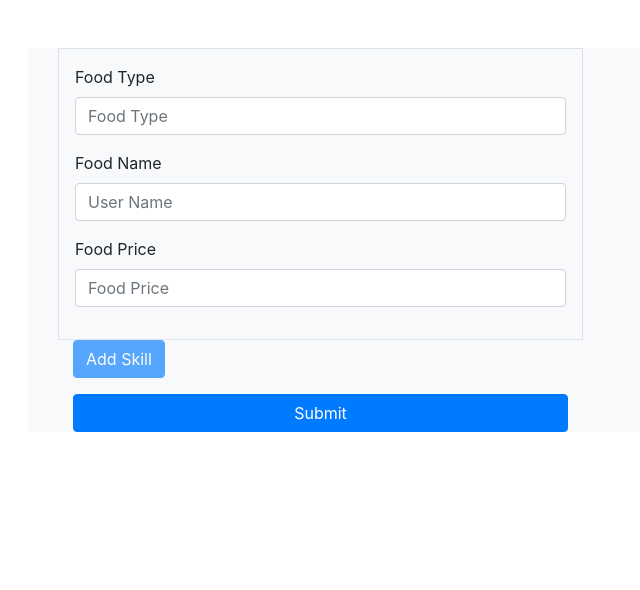
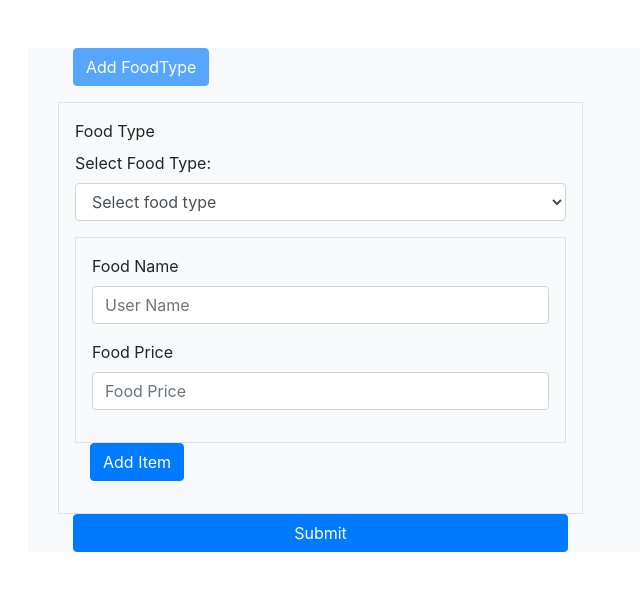
Before and after one commit to karthi2396/domorespices, an Angular app: page /createInventry in a window 1280 px wide. Shown: the top 590 px of the page, without its empty margins (42-682 px from the left). Built offline with nearby package versions, Linux system fonts and the light colour scheme.

Commit message:
completed onboard fuctionlities fully

```diff
--- a/src/app/create-inventry/create-inventry.component.html
+++ b/src/app/create-inventry/create-inventry.component.html
@@ -1,48 +1,78 @@
     <div class="container bg-light vertical-center">
     <div class="col-md-6 col-sm-12 mt-5 ">
-    <form [formGroup]="inventryForm" #userForm="ngForm" (ngSubmit)="createInventry()">
-      <div formArrayName="skills"  *ngFor="let skill of inventryForm.get('skills').controls; let i = index">
+    <form [formGroup]="inventryForm" #userForm="ngForm" >
+
+        <div formArrayName="hotelFoods"  *ngFor="let foods of inventryForm.controls.hotelFoods.controls; let i = index">
+            <div class="form-group">
+                <div class="col-md-offset-2 col-md-4">
+                  <button type="button" [disabled]="inventryForm.get('hotelFoods').invalid" class="btn btn-primary"  (click)="addFoodTypeButtonClick(i)">
+                    Add FoodType
+                  </button>
+                </div>
+              </div>
+          <div class="col-sm-6 " *ngIf="inventryForm.get('hotelFoods').length>1">
+            <button type="button" class="btn btn-danger btn-md float-right"
+                    title="Delete Skill" (click)="removeFoodType(i)">
+              <span class="glyphicon glyphicon-remove"></span>
+            </button>
+          </div>
+          <div [formGroupName]="i" class="border p-3">
+           <div class="form-group" >
+            <label >Food Type</label>
+
+            <!-- <input type="text"  class="form-control form-control-m"
+            formControlName="foodtype" name="inventryfoodtype" placeholder="Food Type"> -->
+            <div class="form-group">
+              <label for="sel1">Select Food Type:</label>
+              <select formControlName="foodtype" class="form-control" id="sel1">
+                <option value="" selected disabled>Select food type</option>
+                <option [disabled]="disableBreakFast">BREAKFAST</option>
+                <option [disabled]="disableLunch">LUNCH</option>
+                <option [disabled]="disableDinner">DINNER</option>
+              </select>
+            </div>
+            <span class="text-danger" id="password" *ngIf="foods.get('foodtype').errors?.required&&userForm.submitted">
+              Food Type is required
+            </span>
+          </div>
+
+        <div formArrayName="foodDetails"  *ngFor="let itemDetails of foods.controls.foodDetails.controls; let i = index">
         <hr *ngIf="i>0">
         <div [formGroupName]="i" class="border p-3">
-            <div class="col-sm-6 " *ngIf="inventryForm.get('skills').length>1">
+          <div class="col-sm-6 " *ngIf="foods.get('foodDetails').length>1">
             <button type="button" class="btn btn-danger btn-md float-right"
-                        title="Delete Skill" (click)="removeSkillButtonClick(i)">
+                    title="Delete Skill" (click)="removeFoodDetilas(i,i)">
               <span class="glyphicon glyphicon-remove"></span>
             </button>
           </div>
       <div class="form-group" >
-            <label [attr.for]="'type'+i">Food Type</label>
+        <label >Food Name</label>
+        <input type="text"  class="form-control form-control-m"
+        formControlName="food"  placeholder="User Name" required>
 
-            <input type="text"  class="form-control form-control-m" required [id]="'type'+i"
-            formControlName="type" name="inventryfoodtype" placeholder="Food Type">
-            <span class="text-danger" id="password" *ngIf="skill.get('type').errors?.required&&userForm.submitted">
-              Food Type is required
-            </span>
-
-      </div>
-      <div class="form-group" >
-        <label [attr.for]="'food'+i">Food Name</label>
-        <input type="text"  class="form-control form-control-m" [id]="'food'+i"
-        formControlName="food"  placeholder="User Name" required>
-        <span class="text-danger" id="password" *ngIf="skill.get('food').errors?.required&&userForm.submitted">
+        <span class="text-danger" id="password" *ngIf="itemDetails.get('food').errors?.required&&userForm.submitted">
           Food Name is required
         </span>
       </div>
       <div class="form-group" >
-        <label [attr.for]="'price'+i">Food Price</label>
-        <input type="text"  class="form-control form-control-m" required [id]="'price'+i"
+        <label>Food Price</label>
+        <input type="text"  class="form-control form-control-m" required
         formControlName="price"  placeholder="Food Price">
-        <span class="text-danger" id="password" *ngIf="skill.get('price').errors?.required&&userForm.submitted">
-          Food Type is required
+        <span class="text-danger" id="password" *ngIf="itemDetails.get('price').errors?.required&&userForm.submitted">
+          Food Price is required
         </span>
       </div>
+
   </div>
+
       </div>
       <div class="form-group">
         <div class="col-md-offset-2 col-md-4">
-    <button type="button" class="btn btn-primary" [disabled]="inventryForm.get('skills').invalid" (click)="addSkillButtonClick()">
-      Add Skill
+          <button type="button" class="btn btn-primary"  (click)="addFoodItemsButtonClick(i)">
+            Add Item
           </button>
+        </div>
+      </div>
     </div>
         </div>
 
--- a/src/app/create-inventry/create-inventry.component.ts
+++ b/src/app/create-inventry/create-inventry.component.ts
@@ -9,40 +9,84 @@ import { InventryVO, InventryVOList } from './inventry-vo';
 export class CreateInventryComponent implements OnInit {
 
   constructor(private fb: FormBuilder) { }
-  name = 'Angular 6';
+
   inventryForm: FormGroup;
   inventryList = new InventryVOList();
+  disableBreakFast = false;
+  disableLunch = false;
+  disableDinner = false;
   ngOnInit() {
     this.inventryForm = this.fb.group({
-      skills: this.fb.array([
-        this.addSkillFormGroup()
+      hotelFoods: this.fb.array([
+        this.addFoodtype()
       ])
     });
   }
 
-  addSkillButtonClick(): void {
-   ( this.inventryForm.get('skills') as FormArray).push(this.addSkillFormGroup());
+  addFoodItemsButtonClick(userIndex): void {
+    (( (this.inventryForm.controls.hotelFoods as FormArray)
+    .controls[userIndex] as FormGroup).controls.foodDetails as FormArray).push(this.addFoodFormGroup());
   }
-  removePhone(index) {
-    (this.inventryForm.get('skills') as FormArray).removeAt(index);
+
+  addFoodTypeButtonClick(i): void {
+    console.log(i);
+    const type = ((this.inventryForm.controls.hotelFoods as FormArray)
+    .controls[i] as FormGroup).get('foodtype').value;
+    if (type === 'BREAKFAST') {
+      this.disableBreakFast = true;
+    }
+    if (type === 'LUNCH') {
+      this.disableLunch = true;
+    }
+    if (type === 'DINNER') {
+      this.disableDinner = true;
+    }
+    if (i < 2) {
+   (this.inventryForm.get('hotelFoods') as FormArray).push(this.addFoodtype());
+    }
+  }
+
+  removeFoodDetilas(index, i) {
+    (( (this.inventryForm.controls.hotelFoods as FormArray)
+    .controls[index] as FormGroup).controls.foodDetails as FormArray).removeAt(i);
+  }
+
+  removeFoodType(index) {
+    const type = ((this.inventryForm.controls.hotelFoods as FormArray)
+    .controls[index] as FormGroup).get('foodtype').value;
+    if (type === 'BREAKFAST') {
+      this.disableBreakFast = false;
+    }
+    if (type === 'LUNCH') {
+      this.disableLunch = false;
+    }
+    if (type === 'DINNER') {
+      this.disableDinner = false;
+    }
+    (this.inventryForm.get('hotelFoods') as FormArray).removeAt(index);
   }
 
   createInventry() {
-    this.inventryList.inventryVOList = this.inventryForm.get('skills').value;
-    console.log(this.inventryForm);
+  if (this.inventryForm.valid) {
+    this.inventryList = this.inventryForm.value;
     console.log(this.inventryList);
   }
+  }
 
-  addSkillFormGroup(): FormGroup {
+
+   addFoodtype(): FormGroup {
+     return this.fb.group({
+      foodtype: ['', Validators.required],
+      foodDetails: this.fb.array([
+        this.addFoodFormGroup()
+      ])
+     });
+   }
+   addFoodFormGroup(): FormGroup {
     return this.fb.group({
-      type: ['', Validators.required],
       food: ['', Validators.required],
       price: ['', Validators.required]
     });
   }
 
-  removeSkillButtonClick(skillGroupIndex: number): void {
-    (this.inventryForm.get('skills') as FormArray).removeAt(skillGroupIndex);
-  }
-
 }
--- a/src/app/signup-one/signup-one.component.html
+++ b/src/app/signup-one/signup-one.component.html
@@ -86,6 +86,7 @@
           <br>
           <select [(ngModel)]="singnupPage.city"  class="form-control form-control-m"
                  formControlName="userCity" name="city" placeholder="City">
+                 <option value="" selected disabled>Select food type</option>
                  <option *ngFor="let district of fetchAllDistrictsByState('tamilnadu')" value={{district}}>
                   {{district}}
                 </option>
```
Also changed, not shown: src/app/create-inventry/inventry-vo.ts (+5 -2 lines). Lines whose indentation alone changed are shown as unchanged.
